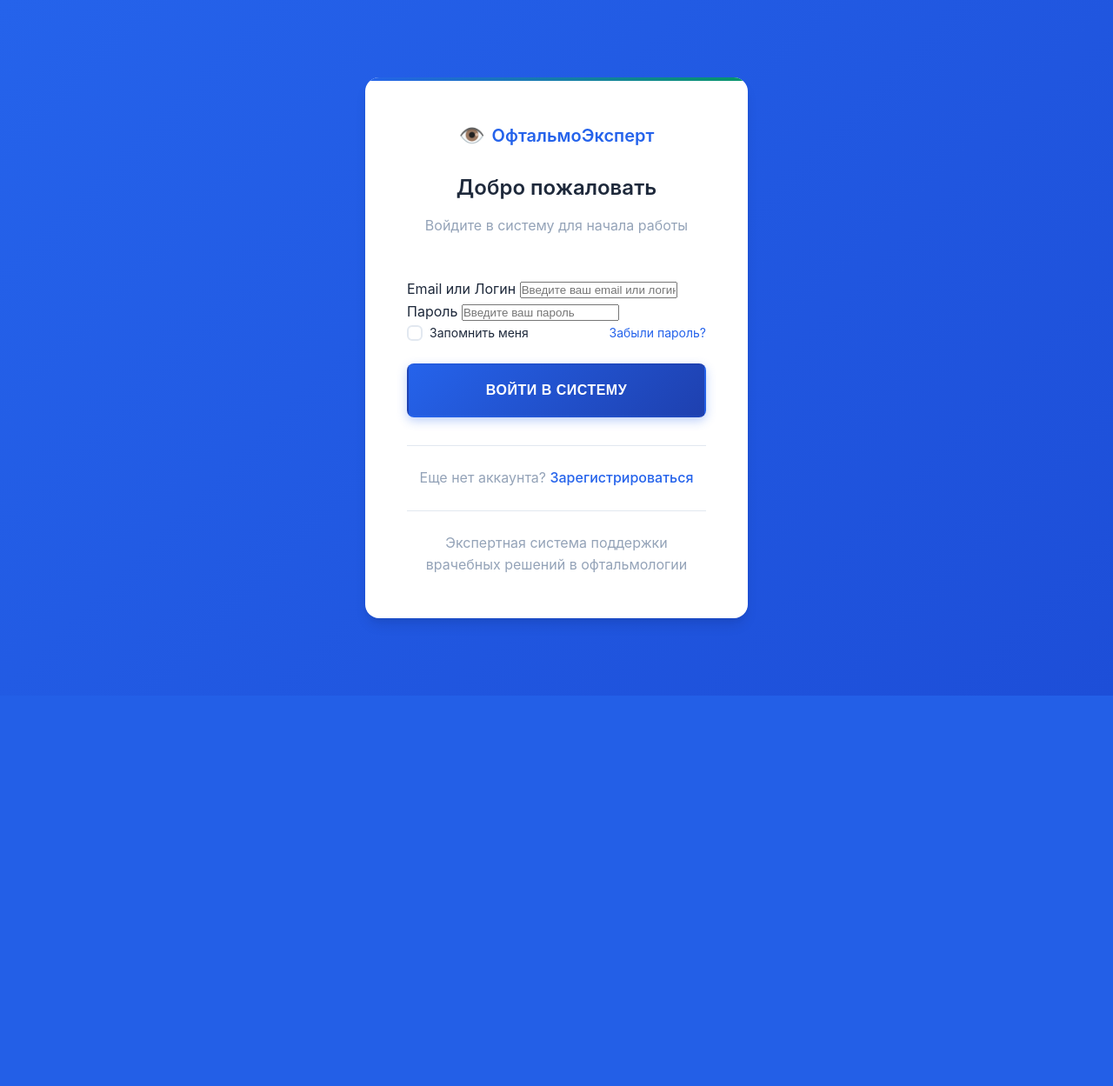
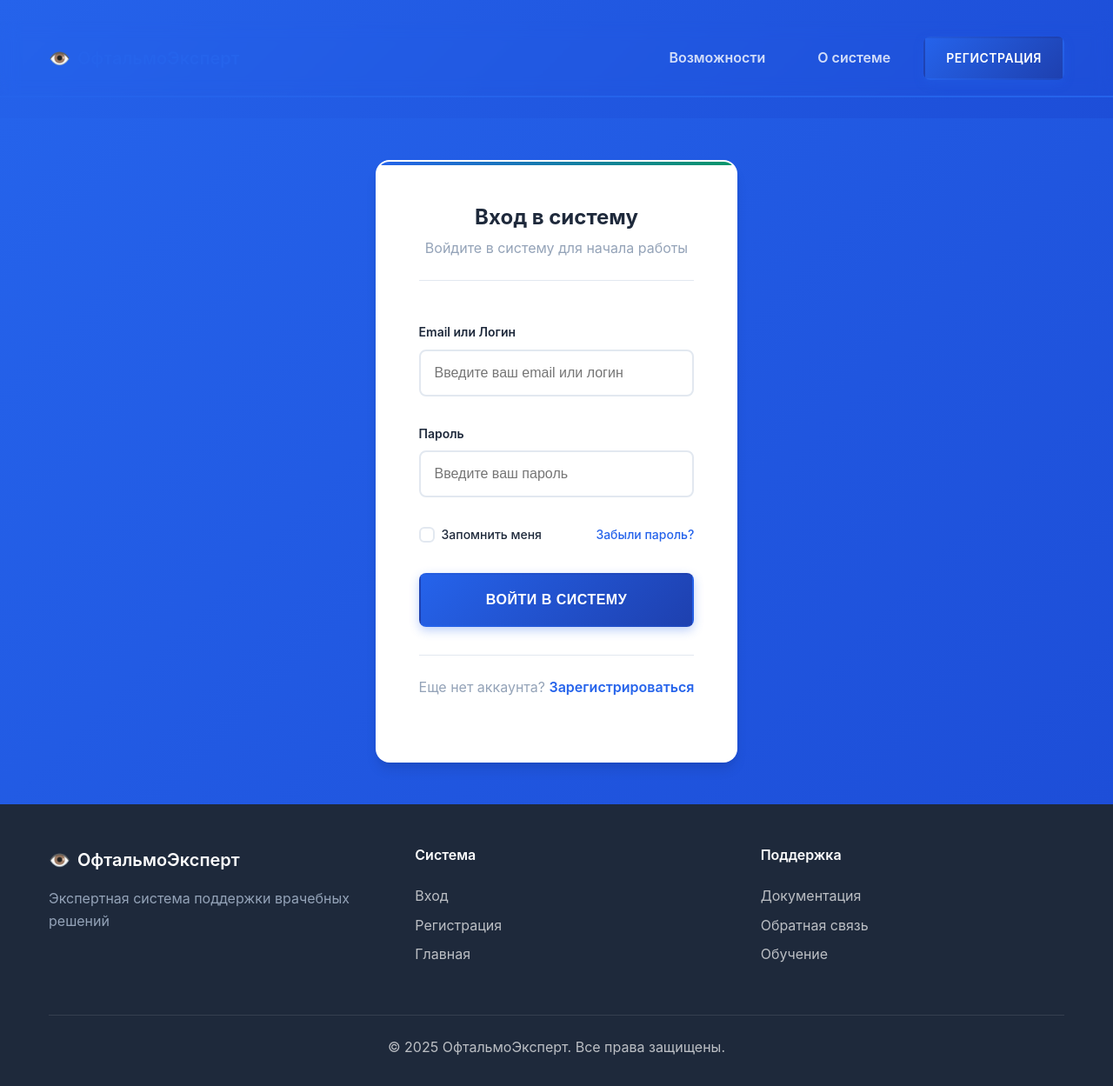
Before and after one commit to 517ANT39/expert-system-for-diagnosing-ophthalmological-diseases, a Flask app: template solution/app/views/templates/login.html in a window 1280 px wide. Shown: the whole page at 87% size. Before the commit the page ends 800 px from the top, so only its background shows below. Run offline with Flask 3, Linux system fonts and the light colour scheme; the template is opened without the code that fills it, so the values that code supplies are empty.

Commit message:
style: update login.css and login.html

```diff
--- a/solution/app/views/static/css/login.css
+++ b/solution/app/views/static/css/login.css
@@ -1,15 +1,24 @@
+/* Login Page Specific Styles */
 .login-page {
-    background: linear-gradient(135deg, var(--primary-color) 0%, var(--primary-dark) 100%);
+    background: var(--background-color);
     min-height: 100vh;
+    display: flex;
+    flex-direction: column;
+}
+
+.login-section {
+    flex: 1;
     display: flex;
     align-items: center;
     justify-content: center;
-    padding: var(--spacing-md);
+    padding: var(--spacing-2xl) 0;
+    background: linear-gradient(135deg, var(--primary-color) 0%, var(--primary-dark) 100%);
+    min-height: 80vh;
 }
 
 .login-container {
     width: 100%;
-    max-width: 400px;
+    max-width: 440px;
 }
 
 .login-card {
@@ -19,6 +28,9 @@
     padding: var(--spacing-2xl);
     position: relative;
     overflow: hidden;
+    border: 2px solid transparent;
+    transition: all 0.3s ease;
+    width: 100%;
 }
 
 .login-card::before {
@@ -31,30 +43,67 @@
     background: linear-gradient(90deg, var(--primary-color), var(--success-color));
 }
 
+.login-card:hover {
+    transform: translateY(-5px);
+    box-shadow: 0 20px 40px rgba(0, 0, 0, 0.15);
+    border: 2px solid var(--primary-color);
+}
+
 .login-header {
     text-align: center;
     margin-bottom: var(--spacing-2xl);
+    padding-bottom: var(--spacing-lg);
+    border-bottom: 1px solid var(--border-color);
 }
 
-.login-header .logo {
-    justify-content: center;
-    margin-bottom: var(--spacing-lg);
-    font-size: var(--font-size-xl);
-}
-
-.logo-icon {
+.login-header h2 {
+    color: var(--text-primary);
+    margin-bottom: var(--spacing-sm);
     font-size: var(--font-size-2xl);
+    font-weight: 700;
 }
 
 .login-form {
     margin-bottom: var(--spacing-xl);
 }
 
+.login-form .form-group {
+    margin-bottom: var(--spacing-xl);
+    display: flex;
+    flex-direction: column;
+}
+
+.login-form .form-label {
+    font-weight: 600;
+    color: var(--text-primary);
+    margin-bottom: var(--spacing-sm);
+    font-size: var(--font-size-sm);
+    text-align: left;
+}
+
+.login-form .form-control {
+    padding: 1rem;
+    border: 2px solid var(--border-color);
+    border-radius: var(--border-radius);
+    font-size: var(--font-size-base);
+    transition: all 0.3s ease;
+    background: var(--surface-color);
+    width: 100%;
+}
+
+.login-form .form-control:focus {
+    outline: none;
+    border-color: var(--primary-color);
+    box-shadow: 0 0 0 3px rgba(37, 99, 235, 0.1);
+    transform: translateY(-1px);
+}
+
 .form-options {
     display: flex;
     justify-content: space-between;
     align-items: center;
-    margin-bottom: var(--spacing-lg);
+    margin-bottom: var(--spacing-xl);
+    width: 100%;
 }
 
 .checkbox-label {
@@ -63,6 +112,7 @@
     gap: var(--spacing-sm);
     cursor: pointer;
     font-size: var(--font-size-sm);
+    font-weight: 500;
 }
 
 .checkbox-label input[type="checkbox"] {
@@ -78,6 +128,7 @@
     align-items: center;
     justify-content: center;
     transition: all 0.2s ease-in-out;
+    flex-shrink: 0;
 }
 
 .checkbox-label input[type="checkbox"]:checked + .checkmark {
@@ -89,16 +140,21 @@
     content: '✓';
     color: white;
     font-size: var(--font-size-xs);
+    font-weight: bold;
 }
 
 .forgot-password {
     color: var(--primary-color);
     text-decoration: none;
     font-size: var(--font-size-sm);
+    font-weight: 500;
+    transition: all 0.2s ease;
+    white-space: nowrap;
 }
 
 .forgot-password:hover {
     text-decoration: underline;
+    color: var(--primary-dark);
 }
 
 .w-100 {
@@ -115,34 +171,49 @@
 .register-link {
     color: var(--primary-color);
     text-decoration: none;
-    font-weight: 500;
+    font-weight: 600;
+    transition: all 0.2s ease;
 }
 
 .register-link:hover {
     text-decoration: underline;
+    color: var(--primary-dark);
 }
 
 .text-center {
     text-align: center;
 }
 
-/* Стили для ссылок в тексте */
-.link {
-    color: var(--primary-color);
-    text-decoration: none;
+/* Login page hero section - только навигация */
+.login-page .hero {
+    background: linear-gradient(135deg, var(--primary-color) 0%, var(--primary-dark) 100%);
+    color: white;
+    padding: var(--spacing-lg) 0;
+    min-height: auto;
 }
 
-.link:hover {
-    text-decoration: underline;
+.login-page .hero .navbar {
+    background: transparent;
+    box-shadow: none;
+    position: relative;
 }
 
-.login-footer {
-    border-top: 1px solid var(--border-color);
-    padding-top: var(--spacing-lg);
+.login-page .hero .nav-link {
+    color: rgba(255, 255, 255, 0.8);
 }
 
-/* Responsive */
-@media (max-width: 480px) {
+.login-page .hero .nav-link:hover {
+    color: white;
+    background-color: rgba(255, 255, 255, 0.1);
+}
+
+/* Responsive for login page */
+@media (max-width: 768px) {
+    .login-container {
+        max-width: 100%;
+        padding: 0 var(--spacing-sm);
+    }
+
     .login-card {
         padding: var(--spacing-xl);
     }
@@ -152,10 +223,19 @@
         gap: var(--spacing-md);
         align-items: flex-start;
     }
+
+    .login-page .hero .navbar-content {
+        flex-direction: column;
+        gap: var(--spacing-md);
+    }
+
+    .login-page .hero .nav-links {
+        margin-left: 0;
+        justify-content: center;
+    }
 }
 
-/* Для страницы регистрации увеличиваем максимальную ширину */
-@media (min-width: 481px) {
+@media (min-width: 769px) {
     .login-container {
         max-width: 440px;
     }
--- a/solution/app/views/templates/login.html
+++ b/solution/app/views/templates/login.html
@@ -4,18 +4,36 @@
     <meta charset="UTF-8">
     <meta name="viewport" content="width=device-width, initial-scale=1.0">
     <title>Вход - ОфтальмоЭксперт</title>
-    <link rel="stylesheet" href="css/main.css">
-    <link rel="stylesheet" href="css/login.css">
+    <link rel="stylesheet" href="{{ url_for('static', filename='css/main.css') }}">
+    <link rel="stylesheet" href="{{ url_for('static', filename='css/login.css') }}">
 </head>
 <body class="login-page">
-    <div class="login-container">
-        <div class="login-card">
-            <div class="login-header">
+    <!-- Hero Section -->
+    <header class="hero">
+        <nav class="navbar">
+            <div class="container">
+                <div class="navbar-content">
                     <div class="logo">
                         <span class="logo-icon">👁️</span>
                         <span class="logo-text">ОфтальмоЭксперт</span>
                     </div>
-                <h1>Добро пожаловать</h1>
+                    <div class="nav-links">
+                        <a href="#features" class="nav-link">Возможности</a>
+                        <a href="#about" class="nav-link">О системе</a>
+                        <a href="{{ url_for('registration') }}" class="btn btn-primary">Регистрация</a>
+                    </div>
+                </div>
+            </div>
+        </nav>
+    </header>
+
+    <!-- Login Section -->
+    <section class="login-section">
+        <div class="container">
+            <div class="login-container">
+                <div class="login-card">
+                    <div class="login-header">
+                        <h2>Вход в систему</h2>
                         <p class="text-muted">Войдите в систему для начала работы</p>
                     </div>
 
@@ -44,20 +62,47 @@
                         </button>
                     </form>
 
-            <!-- Добавлена кнопка регистрации -->
                     <div class="register-section">
                         <p class="text-center text-muted">
                             Еще нет аккаунта?
-                    <a href="registration.html" class="register-link">Зарегистрироваться</a>
-                </p>
-            </div>
-
-            <div class="login-footer">
-                <p class="text-muted text-center">
-                    Экспертная система поддержки врачебных решений в офтальмологии
+                            <a href="{{ url_for('registration') }}" class="register-link">Зарегистрироваться</a>
                         </p>
                     </div>
                 </div>
             </div>
+        </div>
+    </section>
+
+    <!-- Footer -->
+    <footer class="footer">
+        <div class="container">
+            <div class="footer-content">
+                <div class="footer-logo">
+                    <div class="logo">
+                        <span class="logo-icon">👁️</span>
+                        <span class="logo-text">ОфтальмоЭксперт</span>
+                    </div>
+                    <p class="text-muted">Экспертная система поддержки врачебных решений</p>
+                </div>
+                <div class="footer-links">
+                    <div class="footer-column">
+                        <h4>Система</h4>
+                        <a href="{{ url_for('login') }}">Вход</a>
+                        <a href="{{ url_for('registration') }}">Регистрация</a>
+                        <a href="{{ url_for('index') }}">Главная</a>
+                    </div>
+                    <div class="footer-column">
+                        <h4>Поддержка</h4>
+                        <a href="#">Документация</a>
+                        <a href="#">Обратная связь</a>
+                        <a href="#">Обучение</a>
+                    </div>
+                </div>
+            </div>
+            <div class="footer-bottom">
+                <p>&copy; 2025 ОфтальмоЭксперт. Все права защищены.</p>
+            </div>
+        </div>
+    </footer>
 </body>
 </html>
```
Lines whose indentation alone changed are shown as unchanged.
